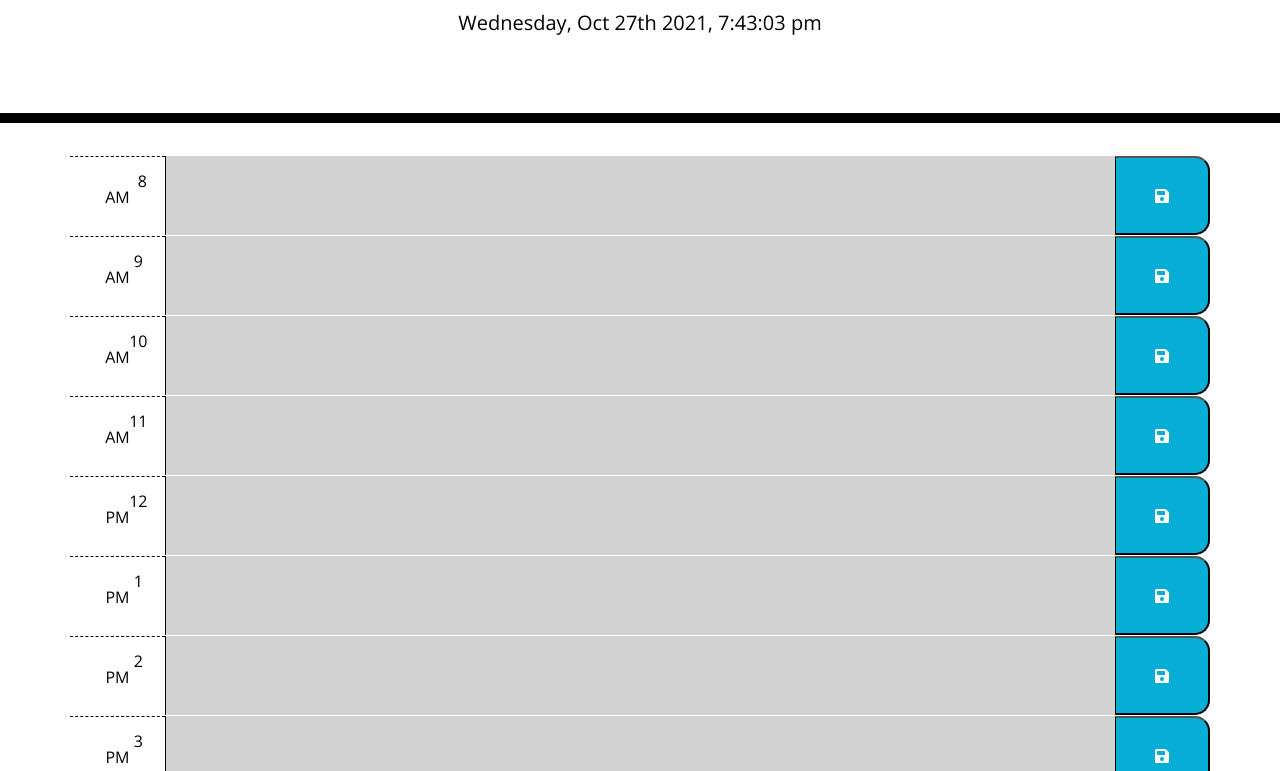
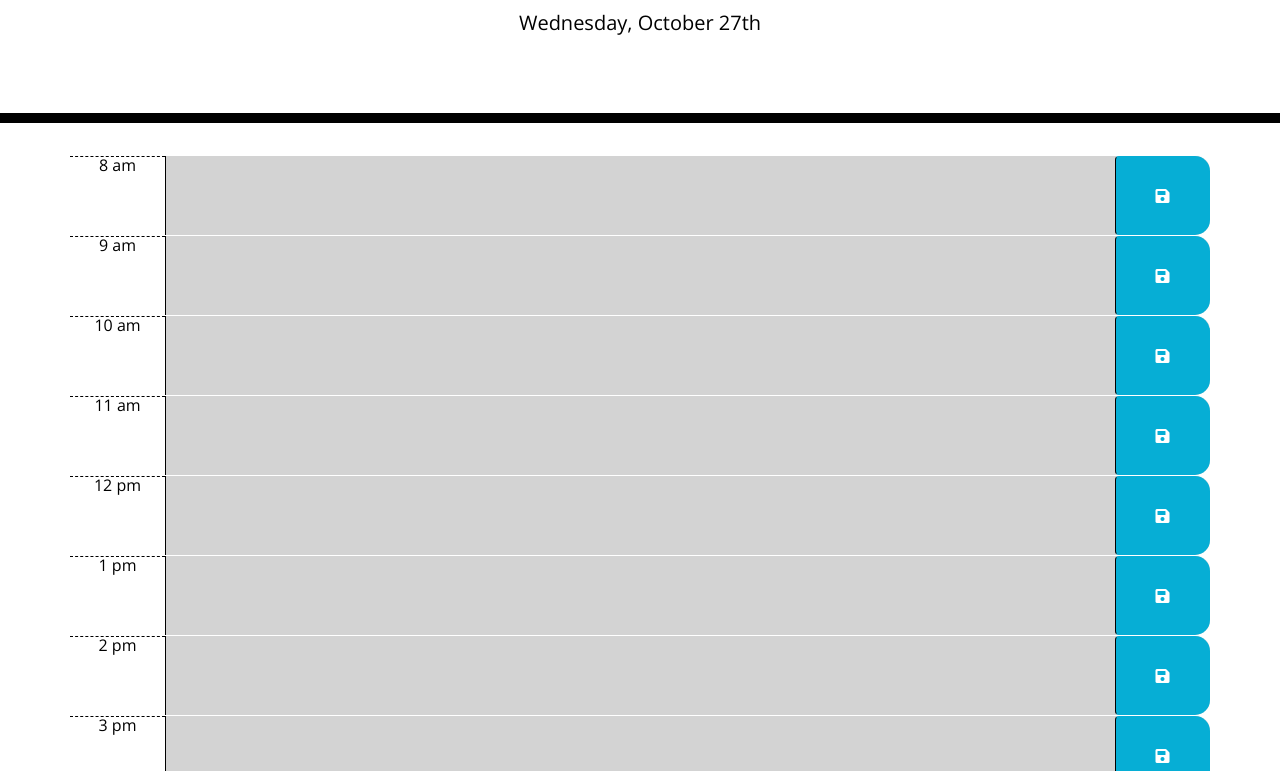
Before and after one commit to mdukeshire/Day-Scheduler, a plain HTML site: page index.html in a window 1280 px wide. Shown: the part 181-952 px from the top of the page. Drawn offline with nearby package versions, Linux system fonts and the light colour scheme.

Commit message:
Re-write

```diff
--- a/assets/script.js
+++ b/assets/script.js
@@ -1,48 +1,86 @@
-var todayDate = moment().format('dddd, MMM Do YYYY, h:mm:ss a');
-$("#currentDay").html(todayDate);
+var day = $("#currentDay");
+var timeBlock = $(".time-block");
+var form = $(".schedule");
+var inputItems = [];
+var date = moment().format("dddd, MMMM Do");
+var hour = moment().format("H");
+
+function initializeSchedule() {
+
+  timeBlock.each(function () {
+    var block = $(this);
+    var blockHour = parseInt(block.attr("data-hour"));
+    var object = {
+      hour: blockHour,
+      text: "",
+    }
+
+    inputItems.push(object);
+  });
+
+  localStorage.setItem("todo-input", JSON.stringify(inputItems));
+
+}
+
+function timeBlockSetUp() {
+  timeBlock.each(function () {
+    var block = $(this);
+    var blockHour = parseInt(block.attr("data-hour"));
+
+    if (blockHour == hour) {
+      block.addClass("present").removeClass("past future");
+    }
+    if (blockHour < hour) {
+      block.addClass("past").removeClass("present future");
+    }
+    if (blockHour > hour) {
+      block.addClass("future").removeClass("past present");
+    }
+  });
+}
+
+function renderSchedule() {
+  inputItems = localStorage.getItem("todo-input");
+  inputItems = JSON.parse(inputItems);
+
+  for (var i = 0; i < inputItems.length; i++) {
+    var hourItem = inputItems[i].hour;
+    var textItem = inputItems[i].text;
+
+    $("[data-hour=" + hourItem + "]").children("textarea").val(textItem);
+  }
+}
+
+function save() {
+  var block = $(this).parent();
+  var hourUpdate = $(this).parent().attr("data-hour");
+  var addItem = (($(this).parent()).children("textarea")).val();
+
+
+  for (var h = 0; h < inputItems.length; h++) {
+    if (inputItems[h].hour == hourUpdate) {
+       inputItems[h].text = addItem;
+    }
+  }
+  localStorage.setItem("todo-input", JSON.stringify(inputItems));
+  renderSchedule();
+}
+
 
 $(document).ready(function () {
-    $(".saveBtn").on("click", function () {
-        var text = $(this).siblings(".description").val();
-        var time = $(this).parent().attr("id");
 
-        localStorage.setItem(time, text);
-    })
 
-    $("#hr8 .description").val(localStorage.getItem("hr8"));
-    $("#hr9 .description").val(localStorage.getItem("hr9"));
-    $("#hr10 .description").val(localStorage.getItem("hr10"));
-    $("#hr11 .description").val(localStorage.getItem("hr11"));
-    $("#hr12 .description").val(localStorage.getItem("hr12"));
-    $("#hr13 .description").val(localStorage.getItem("hr13"));
-    $("#hr14 .description").val(localStorage.getItem("hr14"));
-    $("#hr15 .description").val(localStorage.getItem("hr15"));
-    $("#hr16 .description").val(localStorage.getItem("hr16"));
-    $("#hr17 .description").val(localStorage.getItem("hr17"));
+  timeBlockSetUp();
 
-    function timeTracker() {
-        var currentTime = moment().hour();
-        $(".time-block").each(function () {
-            var blockTime = parseInt($(this).attr("id").split("hr")[1]);
+  if (!localStorage.getItem("todo-input")) {
 
-            if (blockTime < currentTime) {
-                $(this).removeClass("future");
-                $(this).removeClass("present");
-                $(this).addClass("past");
-            }
-            else if (blockTime === currentTime) {
-                $(this).removeClass("past");
-                $(this).removeClass("future");
-                $(this).addClass("present");
-            }
-            else {
-                $(this).removeClass("present");
-                $(this).removeClass("past");
-                $(this).addClass("future");
+    initializeSchedule();
+  }
 
-            }
-        })
-    }
+  day.text(date);
 
-    timeTracker();
-})
+  renderSchedule();
+
+  form.on("click", "button", save);
+
+});
--- a/index.html
+++ b/index.html
@@ -1,23 +1,14 @@
 <!DOCTYPE html>
 <html lang="en">
+
 <head>
   <meta charset="UTF-8" />
   <meta name="viewport" content="width=device-width, initial-scale=1.0" />
   <meta http-equiv="X-UA-Compatible" content="ie=edge" />
-    <link
-      rel="stylesheet"
-      href="https://stackpath.bootstrapcdn.com/bootstrap/4.3.1/css/bootstrap.min.css"
-    />
-    <link
-      rel="stylesheet"
-      href="https://use.fontawesome.com/releases/v5.8.1/css/all.css"
-      integrity="sha384-50oBUHEmvpQ+1lW4y57PTFmhCaXp0ML5d60M1M7uH2+nqUivzIebhndOJK28anvf"
-      crossorigin="anonymous"
-    />
-    <link
-      href="https://fonts.googleapis.com/css?family=Open+Sans&display=swap"
-      rel="stylesheet"
-    />
+  <link rel="stylesheet" href="https://stackpath.bootstrapcdn.com/bootstrap/4.3.1/css/bootstrap.min.css" />
+  <link rel="stylesheet" href="https://use.fontawesome.com/releases/v5.8.1/css/all.css"
+    integrity="sha384-50oBUHEmvpQ+1lW4y57PTFmhCaXp0ML5d60M1M7uH2+nqUivzIebhndOJK28anvf" crossorigin="anonymous" />
+  <link href="https://fonts.googleapis.com/css?family=Open+Sans&display=swap" rel="stylesheet" />
   <link rel="stylesheet" href="./assets/style.css" />
   <title>Work Day Scheduler</title>
 </head>
@@ -28,96 +19,78 @@
     <p class="lead">A simple calendar app for scheduling your work day</p>
     <p id="currentDay" class="lead"></p>
   </header>
-    <div class="container">
+  <div class="container schedule">
     <!-- Timeblocks go here -->
-    <div id="hr8" class="row time-block">
-        <div class="col-lg-1 hour">
-            8 AM
+
+    <div class="row time-block" data-hour="8">
+      <div class="col-2 col-lg-1 hour">8 am</div>
+      <textarea class="col-8 col-lg-10"></textarea>
+        <button class=" col-2 col-lg-1 btn btn-block saveBtn d-flex justify-content-center align-items-center">
+          <i class="fas fa-save"></i>
+        </button>
     </div>
-        <textarea class="col-lg-10 description">
-        </textarea>
-        <button class="saveBtn col-lg-1"><i class="fa fa-save"></i></button>
+    <div class="row time-block" data-hour="9">
+      <div class="col-2 col-lg-1 hour">9 am</div>
+      <textarea class="col-8 col-lg-10"></textarea>
+        <button class=" col-2 col-lg-1 btn btn-block saveBtn d-flex justify-content-center align-items-center">
+          <i class="fas fa-save"></i>
+        </button>
     </div>
-
-  <div id="hr9" class="row time-block">
-      <div class="col-lg-1 hour">
-          9 AM
+    <div class="row time-block" data-hour="10">
+      <div class="col-2 col-lg-1 hour">10 am</div>
+      <textarea class="col-8 col-lg-10"></textarea>
+      <button class=" col-2 col-lg-1 btn btn-block saveBtn d-flex justify-content-center align-items-center">
+        <i class="fas fa-save"></i>
+      </button>
     </div>
-      <textarea class="col-lg-10 description">
-      </textarea>
-      <button class="saveBtn col-lg-1"><i class="fa fa-save"></i></button>
+    <div class="row time-block" data-hour="11">
+      <div class="col-2 col-lg-1 hour">11 am</div>
+      <textarea class="col-8 col-lg-10"></textarea>
+      <button class=" col-2 col-lg-1 btn btn-block saveBtn d-flex justify-content-center align-items-center">
+        <i class="fas fa-save"></i>
+      </button>
     </div>
-
-<div id="hr10" class="row time-block">
-      <div class="col-lg-1 hour">
-          10 AM
+    <div class="row time-block" data-hour="12">
+      <div class="col-2 col-lg-1 hour">12 pm</div>
+      <textarea class="col-8 col-lg-10"></textarea>
+      <button class=" col-2 col-lg-1 btn btn-block saveBtn d-flex justify-content-center align-items-center">
+        <i class="fas fa-save"></i>
+      </button>
     </div>
-      <textarea class="col-lg-10 description">
-      </textarea>
-      <button class="saveBtn col-lg-1"><i class="fa fa-save"></i></button>
+    <div class="row time-block" data-hour="13">
+      <div class="col-2 col-lg-1 hour">1 pm</div>
+      <textarea class="col-8 col-lg-10"></textarea>
+      <button class=" col-2 col-lg-1 btn btn-block saveBtn d-flex justify-content-center align-items-center">
+        <i class="fas fa-save"></i>
+      </button>
     </div>
-
-<div id="hr11" class="row time-block">
-      <div class="col-lg-1 hour">
-          11 AM
+    <div class="row time-block" data-hour="14">
+      <div class="col-2 col-lg-1 hour">2 pm</div>
+      <textarea class="col-8 col-lg-10"></textarea>
+      <button class=" col-2 col-lg-1 btn btn-block saveBtn d-flex justify-content-center align-items-center">
+        <i class="fas fa-save"></i>
+      </button>
     </div>
-      <textarea class="col-lg-10 description">
-      </textarea>
-      <button class="saveBtn col-lg-1"><i class="fa fa-save"></i></button>
+    <div class="row time-block" data-hour="15">
+      <div class="col-2 col-lg-1 hour">3 pm</div>
+      <textarea class="col-8 col-lg-10"></textarea>
+      <button class=" col-2 col-lg-1 btn btn-block saveBtn d-flex justify-content-center align-items-center">
+        <i class="fas fa-save"></i>
+      </button>
     </div>
-
-<div id="hr12" class="row time-block">
-      <div class="col-lg-1 hour">
-          12 PM
+    <div class="row time-block" data-hour="16">
+      <div class="col-2 col-lg-1 hour">4 pm</div>
+      <textarea class="col-8 col-lg-10"></textarea>
+      <button class=" col-2 col-lg-1 btn btn-block saveBtn d-flex justify-content-center align-items-center">
+        <i class="fas fa-save"></i>
+      </button>
     </div>
-      <textarea class="col-lg-10 description">
-      </textarea>
-      <button class="saveBtn col-lg-1"><i class="fa fa-save"></i></button>
-  </div>
-
-<div id="hr13" class="row time-block">
-      <div class="col-lg-1 hour">
-          1 PM
-      </div>
-      <textarea class="col-lg-10 description">
-      </textarea>
-      <button class="saveBtn col-lg-1"><i class="fa fa-save"></i></button>
-  </div>
-
-<div id="hr14" class="row time-block">
-      <div class="col-lg-1 hour">
-          2 PM
-      </div>
-      <textarea class="col-lg-10 description">
-      </textarea>
-      <button class="saveBtn col-lg-1"><i class="fa fa-save"></i></button>
-  </div>
-
-<div id="hr15" class="row time-block">
-      <div class="col-lg-1 hour">
-          3 PM
-      </div>
-      <textarea class="col-lg-10 description">
-      </textarea>
-      <button class="saveBtn col-lg-1"><i class="fa fa-save"></i></button>
-  </div>
-
-<div id="hr16" class="row time-block">
-      <div class="col-lg-1 hour">
-          4 PM
-      </div>
-      <textarea class="col-lg-10 description">
-      </textarea>
-      <button class="saveBtn col-lg-1"><i class="fa fa-save"></i></button>
-  </div>
-
-<div id="hr17" class="row time-block">
-      <div class="col-lg-1 hour">
-          5 PM
-      </div>
-      <textarea class="col-lg-10 description">
-      </textarea>
-      <button class="saveBtn col-lg-1"><i class="fa fa-save"></i></button>
+    <div class="row time-block" data-hour="17">
+      <div class="col-2 col-lg-1 hour">5 pm</div>
+      <textarea class="col-8 col-lg-10"></textarea>
+      <button class="col-2 col-lg-1 btn btn-block saveBtn d-flex justify-content-center align-items-center">
+        <i class="fas fa-save"></i>
+      </button>
     </div>
 
   </div>
@@ -126,4 +99,5 @@
   <script src="https://cdnjs.cloudflare.com/ajax/libs/moment.js/2.24.0/moment.min.js"></script>
   <script src="./assets/script.js"></script>
 </body>
+
 </html>
```
Lines whose indentation alone changed are shown as unchanged.
